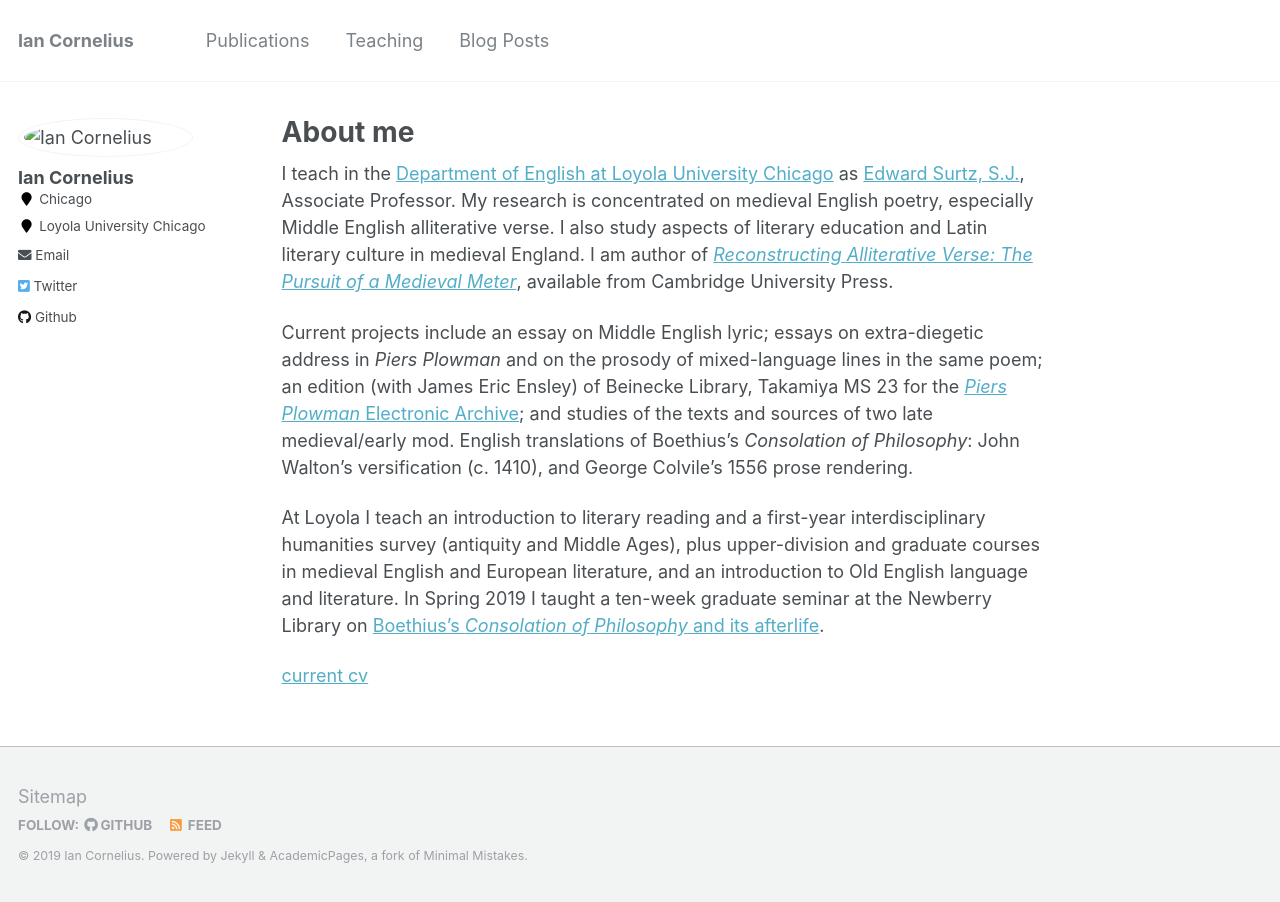
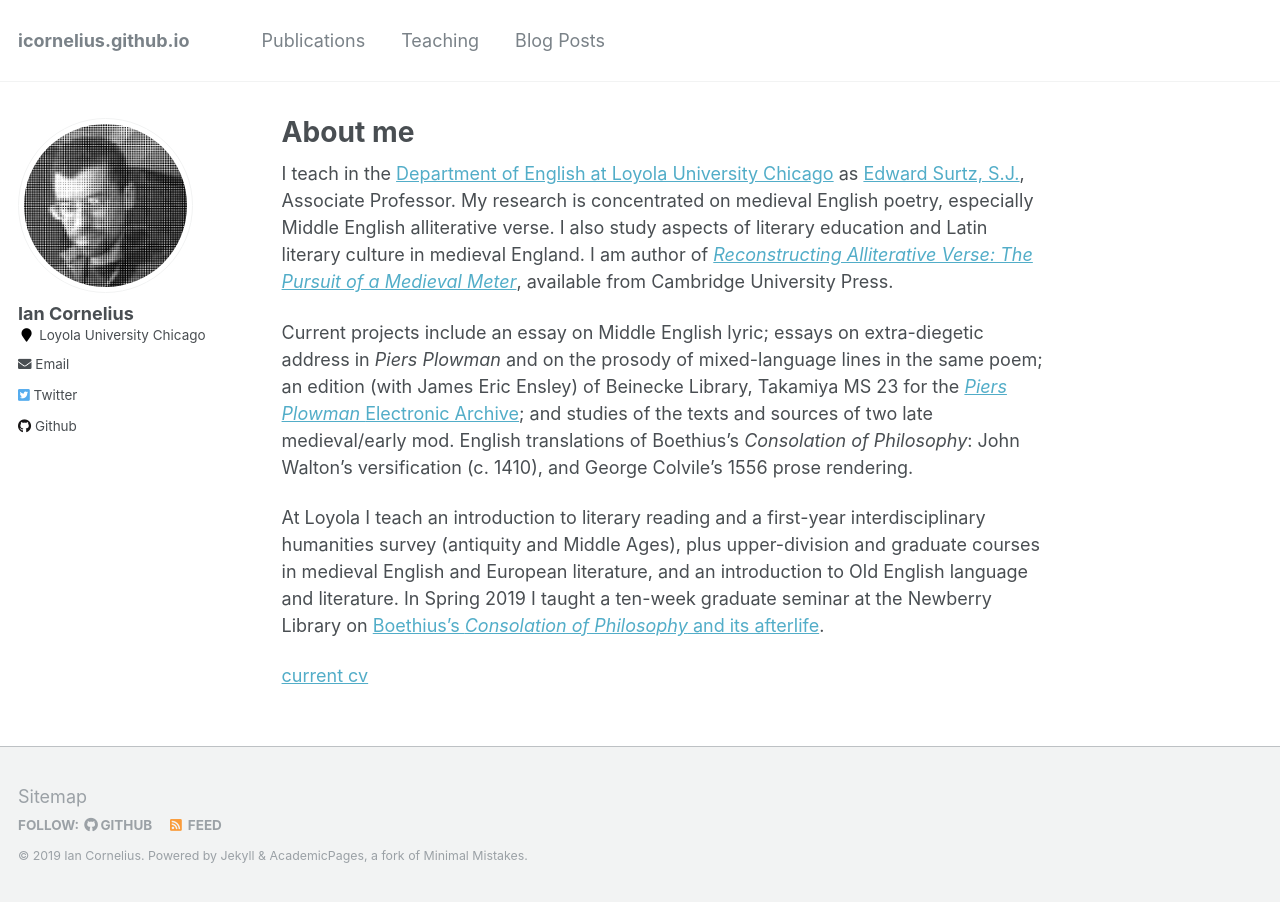
Before and after one commit to icornelius/icornelius.github.io, a Jekyll site: the page built from _pages/about.md, in a window 1280 px wide. Built offline with Jekyll 4.4.1, drawn with Linux system fonts in a browser that asks for light colours.

Commit message:
fix bugs in _config.yml

```diff
--- a/_config.yml
+++ b/_config.yml
@@ -7,7 +7,7 @@
 
 # Site Settings
 locale                   : "en-US"
-title                    : "Ian Cornelius"
+title                    :
 title_separator          : "-"
 name                     : &name "Ian Cornelius"
 description              : &description "Associate Professor at Loyola University Chicago"
@@ -81,13 +81,13 @@ analytics:
 # Site Author
 author:
   name             : "Ian Cornelius"
-  avatar           : "images/profile-newsprint.png"
+  avatar           : "profile-newsprint.png"
   bio              :
-  location         : "Chicago"
+  location         :
   employer         : "Loyola University Chicago"
   pubmed           :
   googlescholar    :
-  email            : icornelius at luc dot edu
+  email            : icornelius@luc.edu
   researchgate     :  # example: "https://www.researchgate.net/profile/yourprofile"
   uri              :
   bitbucket        :
@@ -109,13 +109,12 @@ author:
   stackoverflow    : # http://stackoverflow.com/users/123456/username
   steam            :
   tumblr           :
-  twitter          : "@ircornelius"
+  twitter          : "ircornelius"
   vine             :
   weibo            :
   xing             :
   youtube          :
   wikipedia        :
-  zotero           : "irc7"
 
 
 # Reading Files
```
